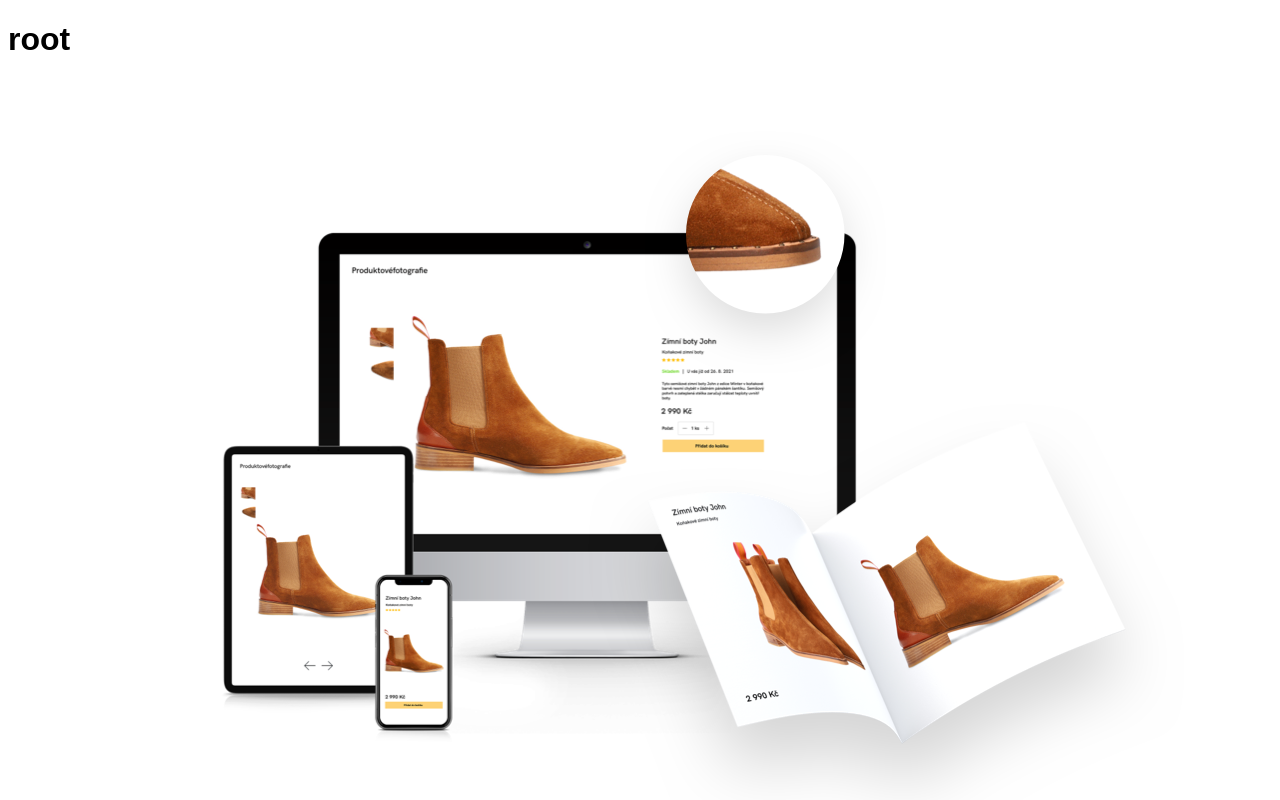
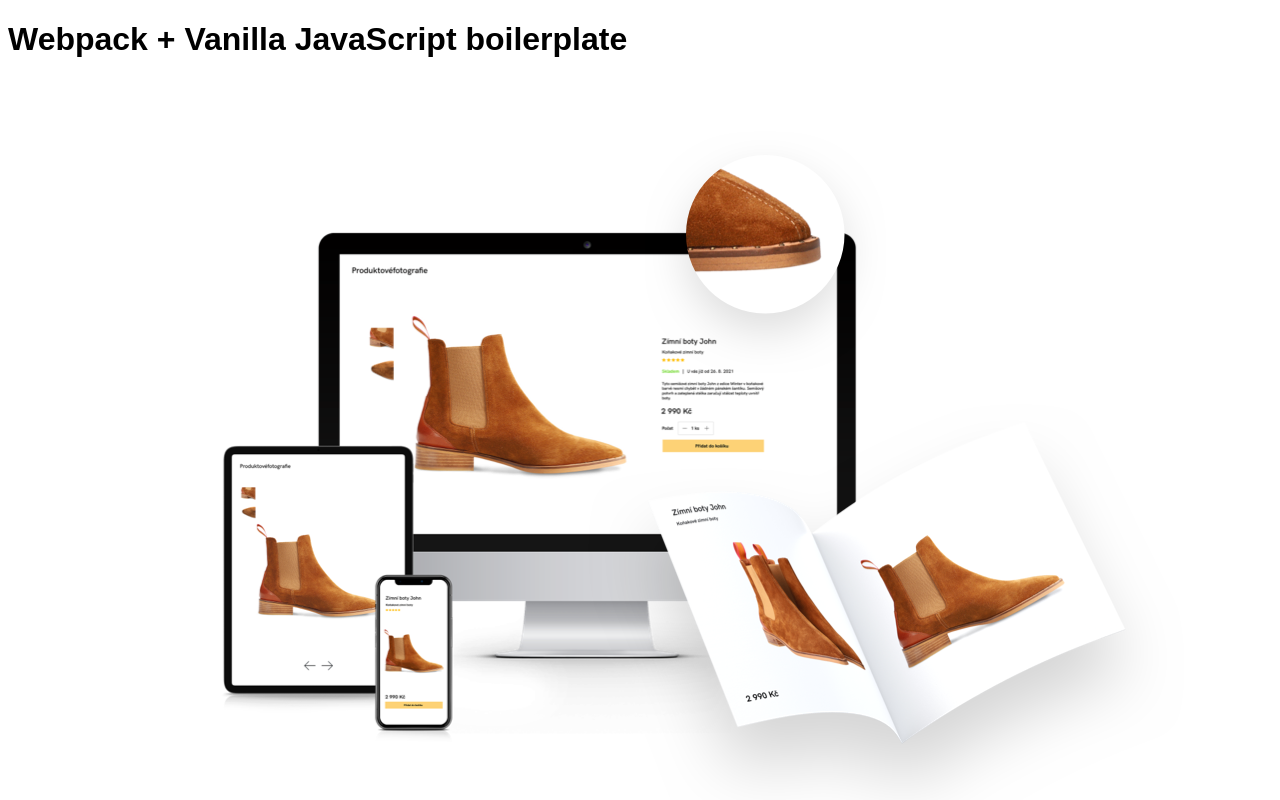
Before and after one commit to bakydev/webpack-boilerplate, a website built with webpack: page src/index.html in a window 1280 px wide. Built offline with nearby package versions, Linux system fonts and the light colour scheme.

Commit message:
title changed

```diff
--- a/src/index.html
+++ b/src/index.html
@@ -6,6 +6,6 @@
   <title>Webpack 5</title>
 </head>
 <body>
-  <h1>root</h1>
+  <h1>Webpack + Vanilla JavaScript boilerplate</h1>
 </body>
 </html>
```
